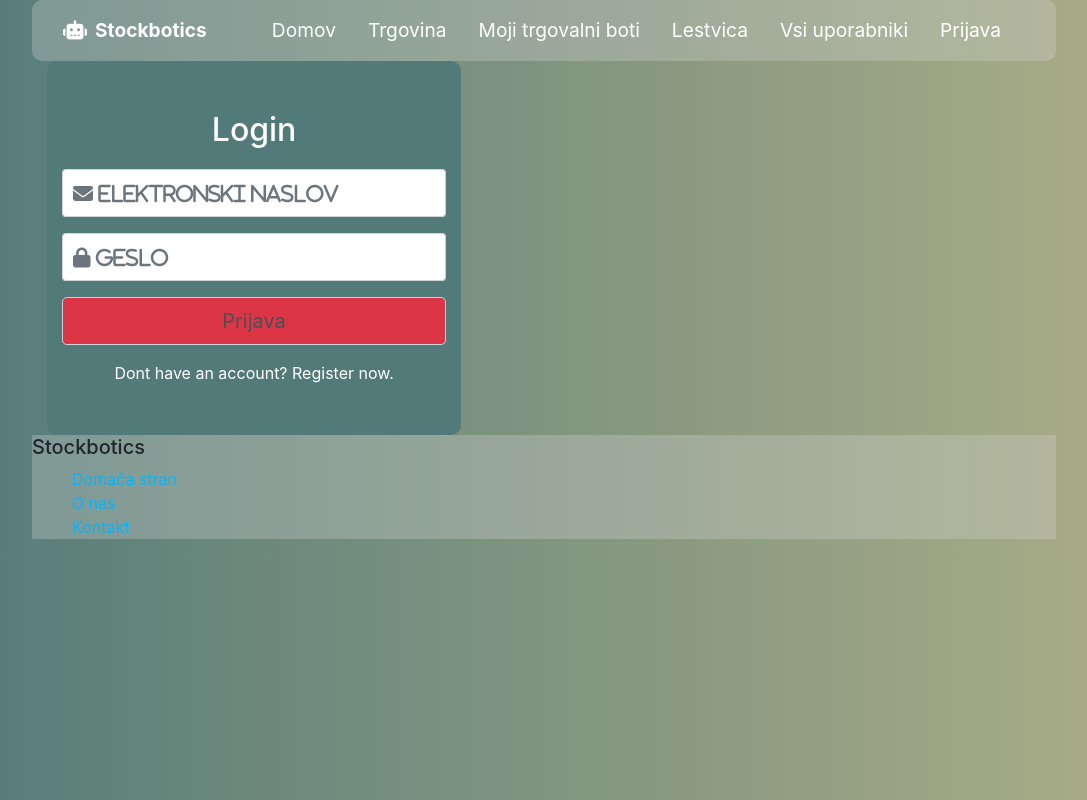
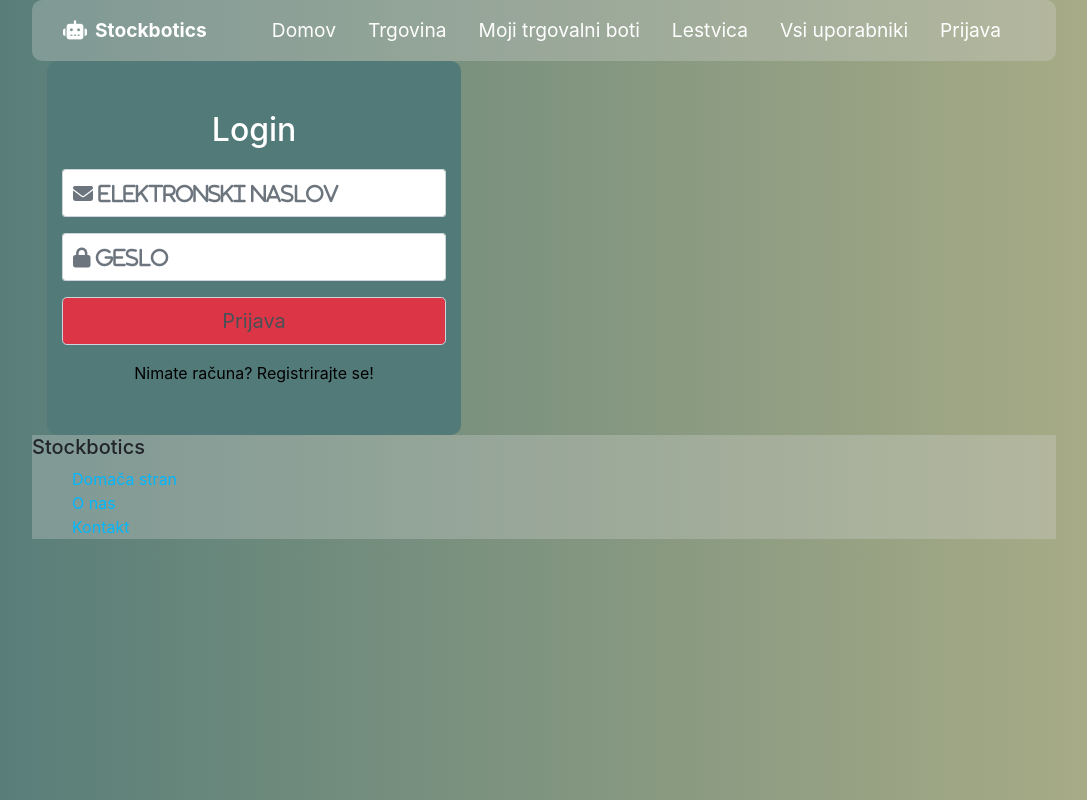
Before and after one commit to erazemp/TPO_projekt, an Angular app in the folder src/stockbotics/: page /prijava in a window 1280 px wide. Shown: the whole page, without its empty margins (96-1183 px from the left). Built offline with nearby package versions, Linux system fonts and the light colour scheme; no server answers.

Commit message:
registracija gumb na strani prijava #6

```diff
--- a/src/stockbotics/src/app/komponente/prijava/prijava.component.css
+++ b/src/stockbotics/src/app/komponente/prijava/prijava.component.css
@@ -71,3 +71,10 @@ input[type='submit']{
     font-size: 0.7em;
   }
 }
+.astext {
+  background: none;
+  border: none;
+  margin: 0;
+  padding: 0;
+  cursor: pointer;
+}
--- a/src/stockbotics/src/app/komponente/prijava/prijava.component.html
+++ b/src/stockbotics/src/app/komponente/prijava/prijava.component.html
@@ -23,7 +23,7 @@
         </div>
         <div *ngIf="napakaPriPrijavi" class="alert alert-danger">{{napakaPriPrijavi}}</div>
       </form>
-      <a href="#" id="forgot_pass">Dont have an account? Register now.</a>
+      <button class="astext" (click)="router.navigate(['registracija'])">Nimate računa? Registrirajte se!</button>
     </div>
   </div>
 </div>
```
